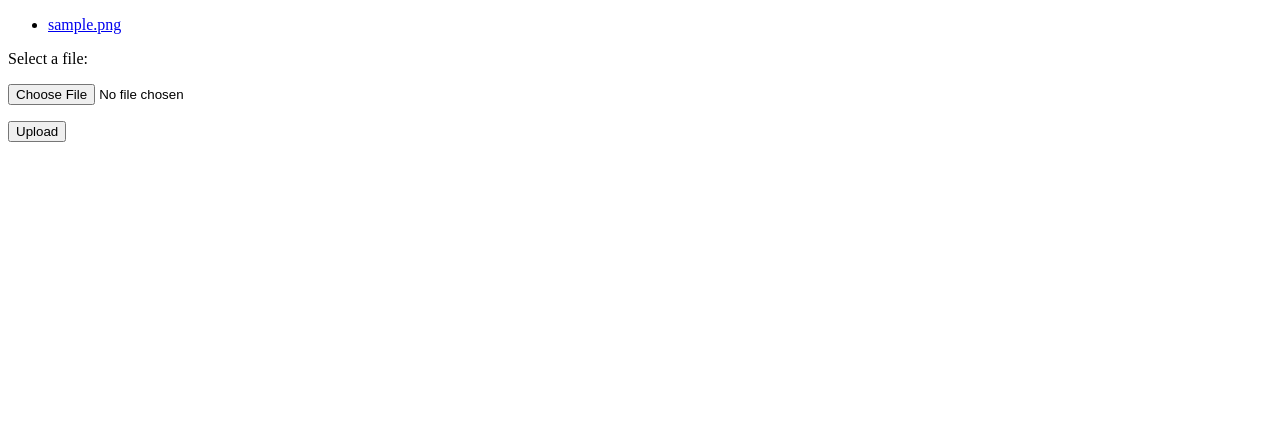
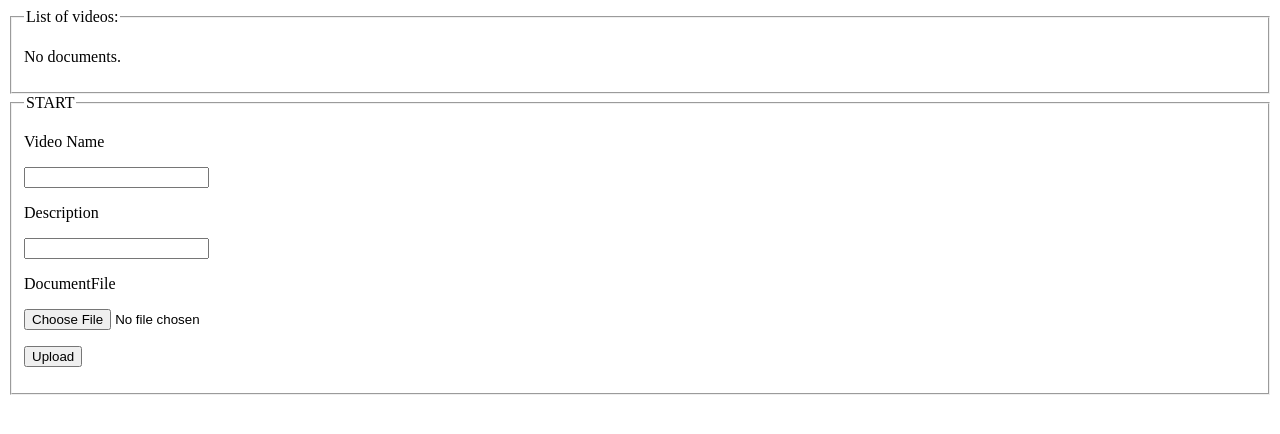
Before and after one commit to AIDEA775/fsociety, a Django app: page /video/list/ in a window 1280 px wide. Shown: the top 434 px of the page. Run offline with Django 3.2, Linux system fonts and the light colour scheme; a user stored in the database is signed in; tables that the repository leaves empty hold one stand-in row (values such as "Sample post").

```diff
--- a/Watch2Gether/video/forms.py
+++ b/Watch2Gether/video/forms.py
@@ -1,5 +1,6 @@
-from django import forms
+# Not used file
 
+#  from django import forms
 
-class DocumentForm(forms.Form):
-    docfile = forms.FileField(label='Select a file')
+# class DocumentForm(forms.Form):
+#    docfile = forms.FileField(label='Select a file')
--- a/Watch2Gether/video/models.py
+++ b/Watch2Gether/video/models.py
@@ -1,5 +1,14 @@
 from django.db import models
+from .validators import validate_file_extension
 
 
 class Document(models.Model):
-    docfile = models.FileField(upload_to='documents/%Y/%m/%d')
+    name = models.CharField(max_length=100)
+    # author = models.ForeignKey(User, to_field='id', related_name="id_user2")
+    # date_upload = models.DateField()
+    docfile = models.FileField(upload_to="documents/%Y/%m/%d",
+                               validators=[validate_file_extension])
+    description = models.CharField(blank=True, max_length=200)
+
+    def __str__(self):
+        return "Video: {},{}".format(self.docfile)
--- a/Watch2Gether/video/templates/video/list.html
+++ b/Watch2Gether/video/templates/video/list.html
@@ -1,12 +1,12 @@
 <!DOCTYPE html>
 <html>
     <head>
-        <meta charset="utf-8">
-        <title>User Videos</title>
+    <meta charset="utf-8">
+    <title></title>
     </head>
-
     <body>
-        <!-- List of uploaded documents -->
+        <fieldset>
+        <legend>List of videos:</legend>
         {% if documents %}
             <ul>
                 {% for document in documents %}
@@ -16,21 +16,23 @@
         {% else %}
             <p>No documents.</p>
         {% endif %}
+        </fieldset>
 
-        <!-- Upload form. Note enctype attribute! -->
+        <fieldset>
+        <legend>START</legend>
         <form action="/video/list/" method="post" enctype="multipart/form-data">
             {% csrf_token %}
-            <p>{{ form.non_field_errors }}</p>
-
-            <p>{{ form.docfile.label_tag }} {{ form.docfile.help_text }}</p>
-
-            <p>
-                {{ form.docfile.errors }}
-                {{ form.docfile }}
-            </p>
-
+            <p>Video Name</p>
+            <input name="name" type="text" required autocomplete="off"/>
+            <br>
+            <p>Description</p>
+            <input name="description" type="text"required autocomplete="off"/>
+            <br>
+            <p>DocumentFile</p>
+            <input name="docfile" type="file"required autocomplete="off"/>
+            <br>
             <p><input type="submit" value="Upload"/></p>
         </form>
+        </fieldset>
     </body>
-
 </html>
--- a/Watch2Gether/video/views.py
+++ b/Watch2Gether/video/views.py
@@ -1,27 +1,47 @@
 from django.shortcuts import render
-from django.http import HttpResponseRedirect
-from django.core.urlresolvers import reverse
 from django.contrib.auth.decorators import login_required
 from .models import Document
-from .forms import DocumentForm
+from django.conf import settings
+import os
+
+
+# @login_required
+# def list(request):
+#     # Handle file upload
+#     if request.method == 'POST':
+#         form = DocumentForm(request.POST, request.FILES)
+#         if form.is_valid():
+#             newdoc = Document(docfile=request.FILES['docfile'])
+#             newdoc.save()
+#             # Redirect to the document list after POST
+#             return HttpResponseRedirect(reverse('video:list'))
+#     else:
+#         form = DocumentForm()  # A empty, unbound form
+#
+#     # Load documents for the list page
+#     documents = Document.objects.all()
+#
+#     # Render list page with the documents and the form
+#     context = {'documents': documents, 'form': form}
+#     return render(request, "video/list.html", context)
 
 
 @login_required
 def list(request):
-    # Handle file upload
-    if request.method == 'POST':
-        form = DocumentForm(request.POST, request.FILES)
-        if form.is_valid():
-            newdoc = Document(docfile=request.FILES['docfile'])
-            newdoc.save()
-            # Redirect to the document list after POST
-            return HttpResponseRedirect(reverse('video:list'))
-    else:
-        form = DocumentForm()  # A empty, unbound form
+    """Create a new document file"""
+    name = request.POST.get('name')
+    docfile = request.POST.get('docfile')
+    description = request.POST.get('description')
 
-    # Load documents for the list page
-    documents = Document.objects.all()
+    if all([name, docfile]):
+        newdoc = Document(name=name,
+                          docfile=documentfile,
+                          description=description)
+        newdoc.save()
+    return render(request, "video/list.html")
 
-    # Render list page with the documents and the form
-    context = {'documents': documents, 'form': form}
-    return render(request, "video/list.html", context)
+
+@login_required
+def delete(self, *args, **kwargs):
+    os.remove(os.path.join(settings.MEDIA_ROOT, self.docfile.name))
+    super(Document, self).delete(*args, **kwargs)
```
Also changed, not shown: Watch2Gether/video/validators.py (added, +9 -0 lines).
